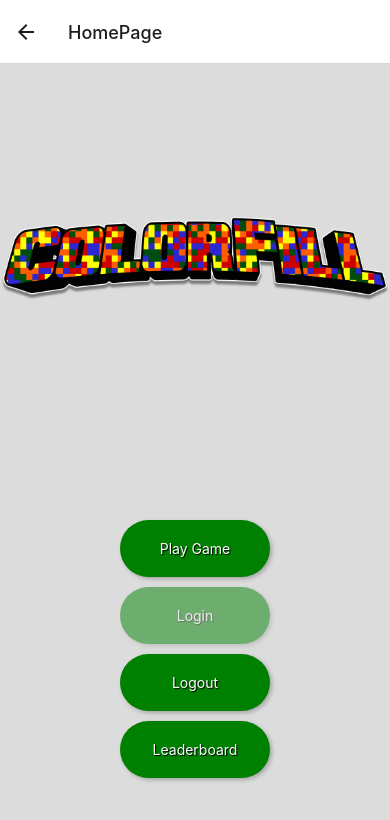
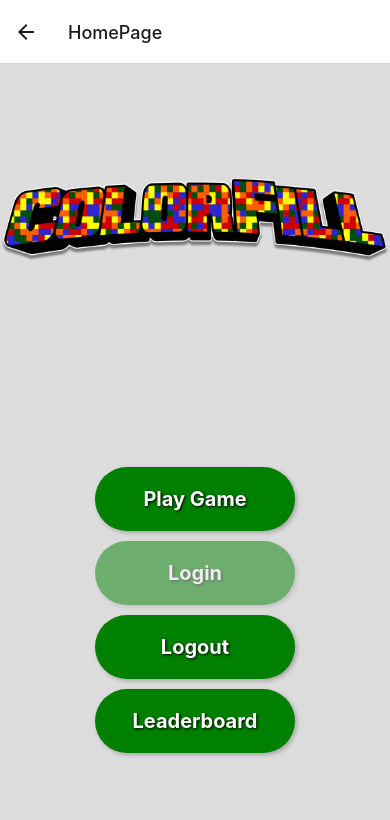
Before and after one commit to SatchmoCodes/ColorFillMobile, a React Native app: screen /HomePage in a window 390 px wide. Shown: the top 820 px of the page. Built offline with nearby package versions, Linux system fonts and the light colour scheme; no server answers; what react-native-uuid would draw is missing.

Commit message:
button styling changes

```diff
--- a/app/screens/Home.jsx
+++ b/app/screens/Home.jsx
@@ -88,14 +88,14 @@ const styles = StyleSheet.create({
     flex: 1,
   },
   top: {
-    height: '50%',
+    height: '40%',
   },
   colorImage: {
     maxWidth: '100%',
     height: '100%',
   },
   bottom: {
-    height: '50%',
+    height: '60%',
     justifyContent: 'center',
     alignItems: 'center',
   },
@@ -103,7 +103,7 @@ const styles = StyleSheet.create({
     padding: 20,
     fontSize: 5,
     borderRadius: 50,
-    width: 150,
+    width: 200,
     margin: 'auto',
     marginLeft: 'auto',
     marginRight: 'auto',
@@ -122,8 +122,10 @@ const styles = StyleSheet.create({
   buttonText: {
     textAlign: 'center',
     color: 'white',
+    fontSize: 20,
+    fontWeight: 'bold',
     textShadowColor: 'black',
-    textShadowRadius: 1,
+    textShadowRadius: 3,
     textShadowOffset: {
       width: 1,
       height: 1,
```
